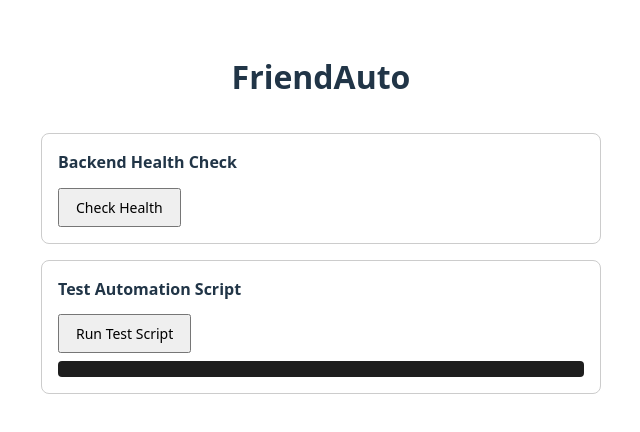
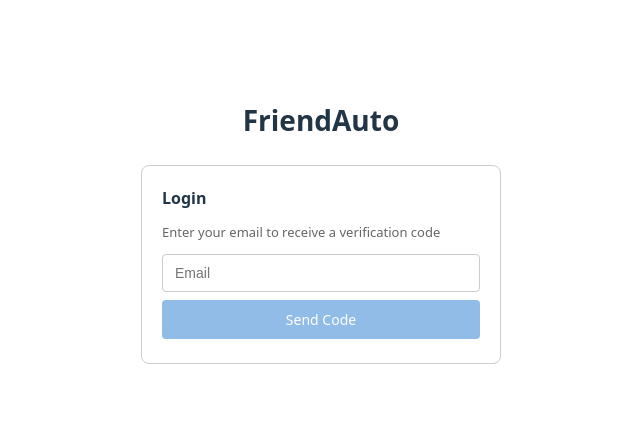
Before and after one commit to zzw-0912/AddFriendAuto, a React (Vite) app in the folder desktop/: page / in a window 1280 px wide. Shown: the top 432 px of the page, without its empty margins (319-959 px from the left). Built offline with nearby package versions, Linux system fonts and the light colour scheme.

Commit message:
feat: add login page and main page UI
- LoginPage: email input, send code, verify code login
- MainPage: user info, health check, script runner
- Token auto-restore on app start
- Persistent auth across restarts

```diff
--- a/desktop/src/App.css
+++ b/desktop/src/App.css
@@ -1,35 +1,104 @@
 .container {
-  max-width: 600px;
+  max-width: 400px;
   margin: 0 auto;
   padding: 32px 20px;
 }
 
+.login-container {
+  padding-top: 80px;
+}
+
+.header {
+  display: flex;
+  justify-content: space-between;
+  align-items: center;
+  margin-bottom: 24px;
+}
+
+.header h1 {
+  margin: 0;
+}
+
+.user-info {
+  display: flex;
+  align-items: center;
+  gap: 8px;
+  font-size: 13px;
+}
+
 h1 {
   text-align: center;
-  margin-bottom: 32px;
+  margin-bottom: 24px;
+  font-size: 28px;
 }
 
 .card {
   border: 1px solid #ccc;
   border-radius: 8px;
-  padding: 16px;
+  padding: 20px;
   margin-bottom: 16px;
 }
 
 .card h2 {
-  margin-top: 0;
+  margin: 0 0 8px;
   font-size: 16px;
 }
 
-.card button {
-  padding: 8px 16px;
-  font-size: 14px;
-  cursor: pointer;
+.hint {
+  font-size: 13px;
+  color: #666;
+  margin-bottom: 12px;
 }
 
-.card button:disabled {
+input {
+  width: 100%;
+  padding: 10px 12px;
+  font-size: 14px;
+  border: 1px solid #ccc;
+  border-radius: 4px;
+  box-sizing: border-box;
+  margin-bottom: 8px;
+}
+
+input:focus {
+  outline: none;
+  border-color: #4a90d9;
+}
+
+button {
+  width: 100%;
+  padding: 10px;
+  font-size: 14px;
+  border: none;
+  border-radius: 4px;
+  cursor: pointer;
+  background: #4a90d9;
+  color: #fff;
+  margin-bottom: 4px;
+}
+
+button:hover:not(:disabled) {
+  background: #357abd;
+}
+
+button:disabled {
   opacity: 0.6;
   cursor: not-allowed;
+}
+
+button.link {
+  background: none;
+  color: #4a90d9;
+  text-decoration: underline;
+  padding: 4px;
+  font-size: 13px;
+  width: auto;
+}
+
+.error {
+  color: #d32f2f;
+  font-size: 13px;
+  margin-top: 8px;
 }
 
 .output {
@@ -55,3 +124,23 @@ h1 {
   font-size: 12px;
   white-space: pre-wrap;
 }
+
+@media (prefers-color-scheme: dark) {
+  .card {
+    border-color: #444;
+  }
+
+  input {
+    background: #2a2a3e;
+    border-color: #444;
+    color: #e0e0e0;
+  }
+
+  .hint {
+    color: #999;
+  }
+
+  .output {
+    background: #2a2a3e;
+  }
+}
--- a/desktop/src/App.tsx
+++ b/desktop/src/App.tsx
@@ -1,67 +1,61 @@
-import { useState } from "react";
+import { useEffect, useState } from "react";
 import { invoke } from "@tauri-apps/api/core";
+import LoginPage from "./LoginPage";
+import MainPage from "./MainPage";
 import "./App.css";
 
+const API_BASE = "http://127.0.0.1:8001";
+
+interface StoredAuth {
+  token: string;
+  email: string;
+}
+
 function App() {
-  const [healthStatus, setHealthStatus] = useState<string>("");
-  const [scriptOutput, setScriptOutput] = useState<string[]>([]);
-  const [isRunning, setIsRunning] = useState(false);
+  const [auth, setAuth] = useState<StoredAuth | null>(null);
+  const [loading, setLoading] = useState(true);
+  const [machineCode, setMachineCode] = useState("");
 
-  const checkHealth = async () => {
-    try {
-      const res = await fetch("http://127.0.0.1:8000/health");
-      const data = await res.json();
-      setHealthStatus(JSON.stringify(data));
-    } catch {
-      setHealthStatus("Server unreachable");
-    }
+  useEffect(() => {
+    (async () => {
+      try {
+        const mc = await invoke<string>("get_machine_code");
+        setMachineCode(mc);
+      } catch {
+        setMachineCode("unknown");
+      }
+      try {
+        const stored = await invoke<StoredAuth | null>("load_token");
+        if (stored?.token) {
+          setAuth(stored);
+        }
+      } catch {
+        // no saved token
+      }
+      setLoading(false);
+    })();
+  }, []);
+
+  const handleLogin = (token: string, email: string) => {
+    const authData = { token, email };
+    setAuth(authData);
+    invoke("save_token", { token, email });
   };
 
-  const runTestScript = async () => {
-    setIsRunning(true);
-    setScriptOutput([]);
-    try {
-      const result = await invoke<string>("run_python_script", {
-        runId: "tauri_test_001",
-      });
-      const lines = result.split("\n").filter(Boolean);
-      setScriptOutput(lines.map((l) => {
-        try {
-          return JSON.stringify(JSON.parse(l), null, 2);
-        } catch {
-          return l;
-        }
-      }));
-    } catch (e: any) {
-      setScriptOutput([`Error: ${e}`]);
-    } finally {
-      setIsRunning(false);
-    }
+  const handleLogout = () => {
+    setAuth(null);
+    invoke("clear_token");
   };
 
-  return (
-    <div className="container">
-      <h1>FriendAuto</h1>
+  if (loading) {
+    return <div className="container"><p>Loading...</p></div>;
+  }
 
-      <section className="card">
-        <h2>Backend Health Check</h2>
-        <button onClick={checkHealth}>Check Health</button>
-        {healthStatus && <pre className="output">{healthStatus}</pre>}
-      </section>
+  if (!auth) {
+    return <LoginPage apiBase={API_BASE} machineCode={machineCode} onLogin={handleLogin} />;
+  }
 
-      <section className="card">
-        <h2>Test Automation Script</h2>
-        <button onClick={runTestScript} disabled={isRunning}>
-          {isRunning ? "Running..." : "Run Test Script"}
-        </button>
-        <div className="log">
-          {scriptOutput.map((line, i) => (
-            <pre key={i}>{line}</pre>
-          ))}
-        </div>
-      </section>
-    </div>
-  );
+  return <MainPage apiBase={API_BASE} auth={auth} machineCode={machineCode} onLogout={handleLogout} />;
 }
 
 export default App;
--- /dev/null
+++ b/desktop/src/LoginPage.tsx
@@ -0,0 +1,102 @@
+import { useState } from "react";
+
+interface Props {
+  apiBase: string;
+  machineCode: string;
+  onLogin: (token: string, email: string) => void;
+}
+
+function LoginPage({ apiBase, machineCode, onLogin }: Props) {
+  const [email, setEmail] = useState("");
+  const [code, setCode] = useState("");
+  const [codeSent, setCodeSent] = useState(false);
+  const [loading, setLoading] = useState(false);
+  const [error, setError] = useState("");
+
+  const sendCode = async () => {
+    if (!email) return;
+    setLoading(true);
+    setError("");
+    try {
+      const res = await fetch(`${apiBase}/auth/send-code`, {
+        method: "POST",
+        headers: { "Content-Type": "application/json" },
+        body: JSON.stringify({ email }),
+      });
+      const data = await res.json();
+      if (!res.ok) {
+        setError(data.detail || "Failed to send code");
+      } else {
+        setCodeSent(true);
+      }
+    } catch {
+      setError("Cannot reach server");
+    } finally {
+      setLoading(false);
+    }
+  };
+
+  const login = async () => {
+    if (!email || !code) return;
+    setLoading(true);
+    setError("");
+    try {
+      const res = await fetch(`${apiBase}/auth/login`, {
+        method: "POST",
+        headers: { "Content-Type": "application/json" },
+        body: JSON.stringify({ email, code, machine_code: machineCode }),
+      });
+      const data = await res.json();
+      if (!res.ok) {
+        setError(data.detail || "Login failed");
+      } else {
+        onLogin(data.access_token, email);
+      }
+    } catch {
+      setError("Cannot reach server");
+    } finally {
+      setLoading(false);
+    }
+  };
+
+  return (
+    <div className="container login-container">
+      <h1>FriendAuto</h1>
+      <div className="card">
+        <h2>Login</h2>
+        <p className="hint">Enter your email to receive a verification code</p>
+        <input
+          type="email"
+          placeholder="Email"
+          value={email}
+          onChange={(e) => setEmail(e.target.value)}
+          disabled={codeSent}
+        />
+        {!codeSent ? (
+          <button onClick={sendCode} disabled={loading || !email}>
+            {loading ? "Sending..." : "Send Code"}
+          </button>
+        ) : (
+          <>
+            <input
+              type="text"
+              placeholder="Verification code"
+              value={code}
+              onChange={(e) => setCode(e.target.value)}
+              maxLength={6}
+            />
+            <button onClick={login} disabled={loading || code.length < 6}>
+              {loading ? "Logging in..." : "Login"}
+            </button>
+            <button className="link" onClick={() => setCodeSent(false)}>
+              Change email
+            </button>
+          </>
+        )}
+        {error && <p className="error">{error}</p>}
+      </div>
+    </div>
+  );
+}
+
+export default LoginPage;
--- /dev/null
+++ b/desktop/src/MainPage.tsx
@@ -0,0 +1,83 @@
+import { useState } from "react";
+import { invoke } from "@tauri-apps/api/core";
+
+interface Props {
+  apiBase: string;
+  auth: { token: string; email: string };
+  machineCode: string;
+  onLogout: () => void;
+}
+
+function MainPage({ apiBase, auth, onLogout }: Props) {
+  const [healthStatus, setHealthStatus] = useState<string>("");
+  const [scriptOutput, setScriptOutput] = useState<string[]>([]);
+  const [isRunning, setIsRunning] = useState(false);
+
+  const checkHealth = async () => {
+    try {
+      const res = await fetch(`${apiBase}/health`);
+      const data = await res.json();
+      setHealthStatus(JSON.stringify(data));
+    } catch {
+      setHealthStatus("Server unreachable");
+    }
+  };
+
+  const runTestScript = async () => {
+    setIsRunning(true);
+    setScriptOutput([]);
+    try {
+      const result = await invoke<string>("run_python_script", {
+        runId: "tauri_test_001",
+      });
+      const lines = result.split("\n").filter(Boolean);
+      setScriptOutput(
+        lines.map((l) => {
+          try {
+            return JSON.stringify(JSON.parse(l), null, 2);
+          } catch {
+            return l;
+          }
+        })
+      );
+    } catch (e: any) {
+      setScriptOutput([`Error: ${e}`]);
+    } finally {
+      setIsRunning(false);
+    }
+  };
+
+  return (
+    <div className="container">
+      <div className="header">
+        <h1>FriendAuto</h1>
+        <div className="user-info">
+          <span>{auth.email}</span>
+          <button className="link" onClick={onLogout}>
+            Logout
+          </button>
+        </div>
+      </div>
+
+      <section className="card">
+        <h2>Backend Health Check</h2>
+        <button onClick={checkHealth}>Check Health</button>
+        {healthStatus && <pre className="output">{healthStatus}</pre>}
+      </section>
+
+      <section className="card">
+        <h2>Test Automation Script</h2>
+        <button onClick={runTestScript} disabled={isRunning}>
+          {isRunning ? "Running..." : "Run Test Script"}
+        </button>
+        <div className="log">
+          {scriptOutput.map((line, i) => (
+            <pre key={i}>{line}</pre>
+          ))}
+        </div>
+      </section>
+    </div>
+  );
+}
+
+export default MainPage;
```
